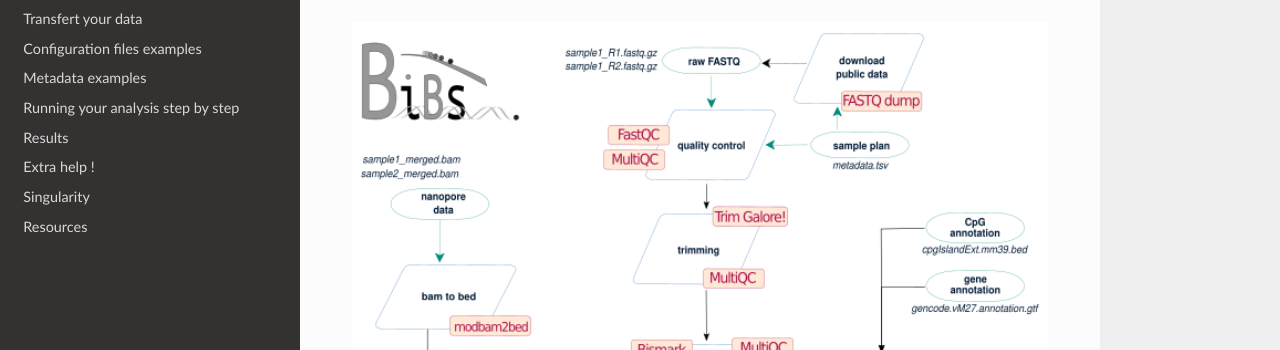
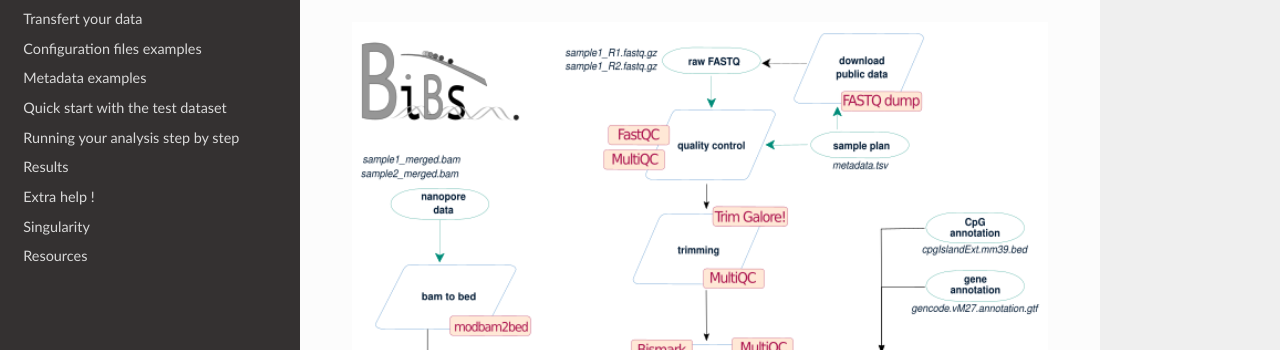
Before and after one commit to parisepigenetics/Methylator-Documentation, an MkDocs documentation site: the page built from docs/index.md, in a window 1280 px wide. Shown: the part 411-761 px from the top of the page. Built offline with MkDocs 1.6.1, drawn with Linux system fonts in a browser that asks for light colours; nearby versions of some CDN libraries.

Commit message:
Update mkdocs.yml

```diff
--- a/mkdocs.yml
+++ b/mkdocs.yml
@@ -9,6 +9,7 @@ nav:
   - Transfert your data: transfert_data.md
   - Configuration files examples : configuration_file_example.md
   - Metadata examples : metadata_example.md
+  - Quick start with the test dataset : quick_start.md
   - Running your analysis step by step: running.md
   - Results: results.md
   - Extra help !: extra_help.md
```
